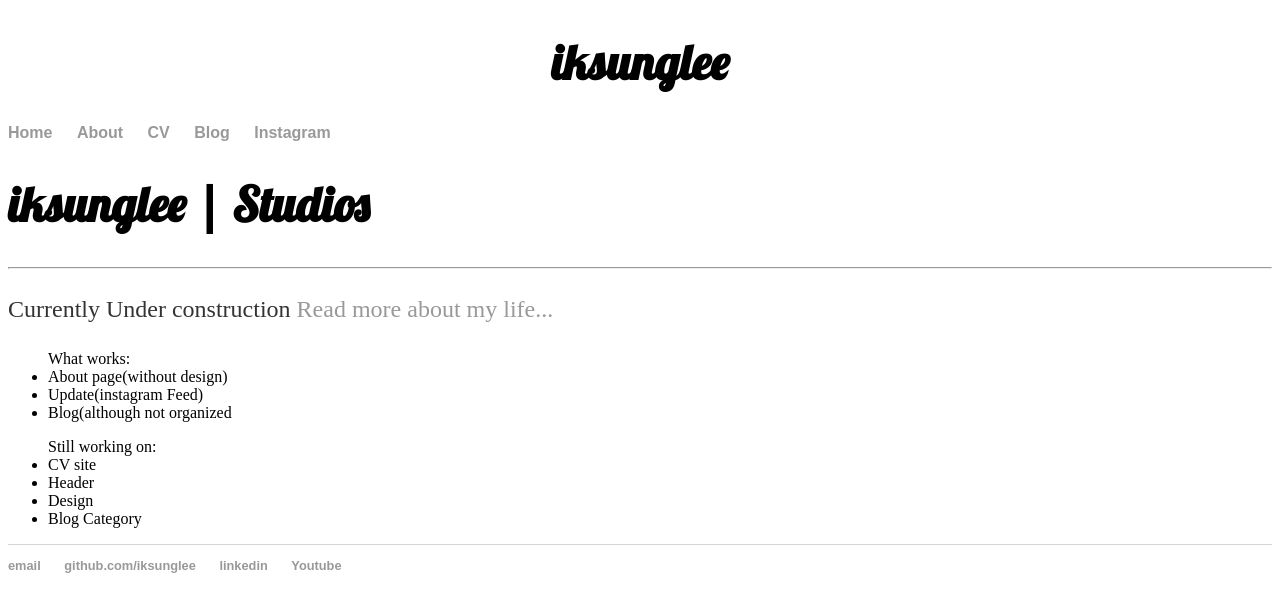
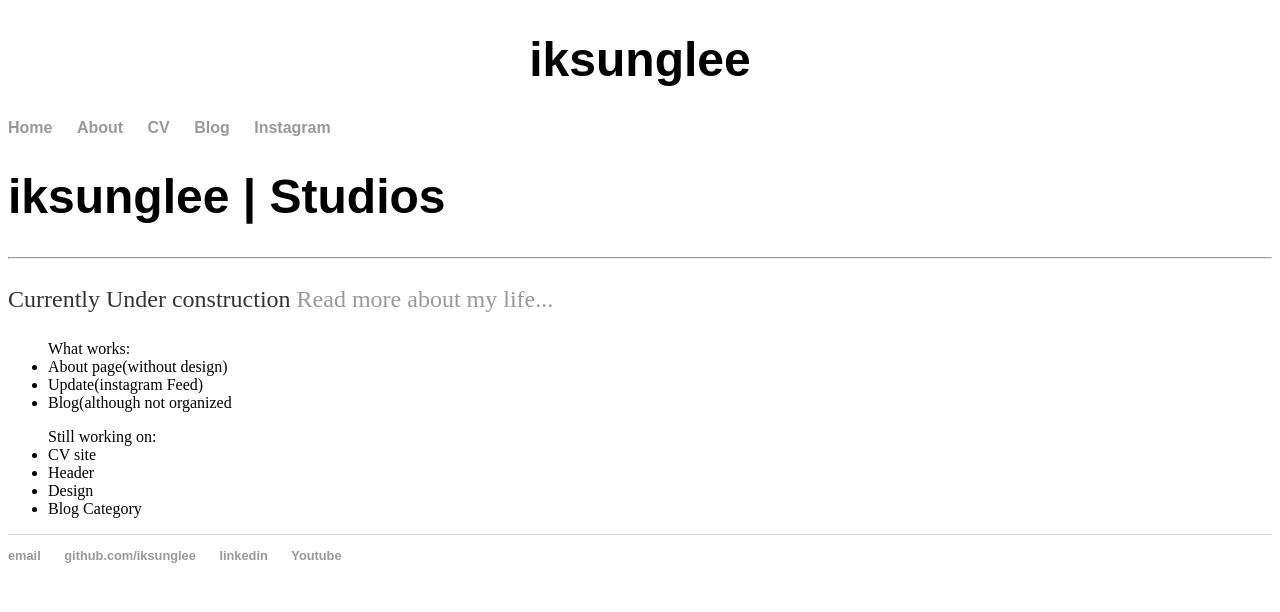
Before and after one commit to iksunglee/iksunglee.github.io, a Jekyll site: the page built from index.html, in a window 1280 px wide. Shown: the top 612 px of the page. Built offline with Jekyll 4.4.1, drawn with Linux system fonts in a browser that asks for light colours.

Commit message:
Update default.html

```diff
--- a/_layouts/default.html
+++ b/_layouts/default.html
@@ -4,11 +4,11 @@
 			<title>{{ page.title }}</title>
 			<!-- link to main stylesheet -->
 			<link rel="stylesheet" type="text/css" href="/css/main.css">
-			<link rel="stylesheet" type="text/css" href="https://fonts.googleapis.com/css?family=Lobster">
+
 		</head>
 		<body>
 			<center>
-				<h1> <b> <div font-family:'Lobster'> iksunglee </div></b> </h1>
+				<h1> <b> <div font-family:'Copperplate'> iksunglee </div></b> </h1>
 			</center>
 			<!--
 			<img src="https://github.com/iksunglee/iksunglee.github.io/blob/master/image/travel2.png?raw=true" alt="logo" style="height: 100px;width:250px;">
```
